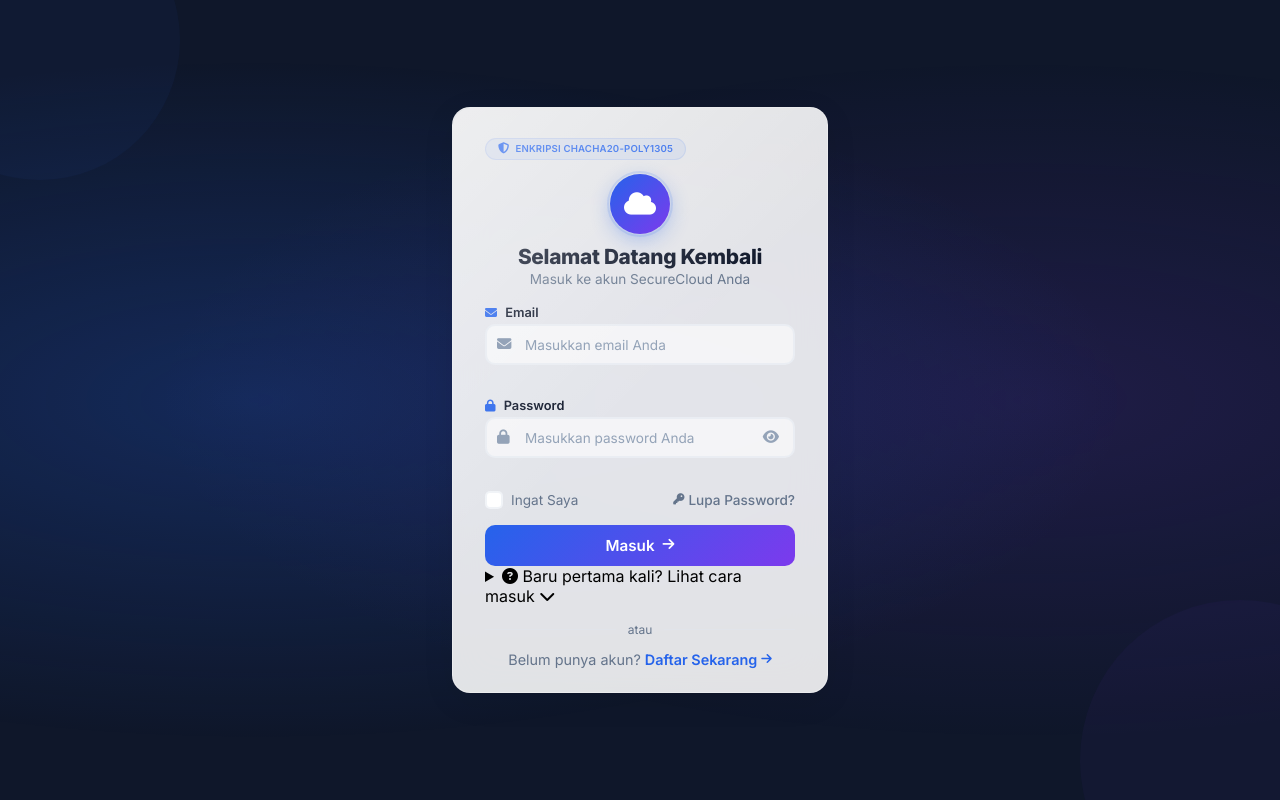
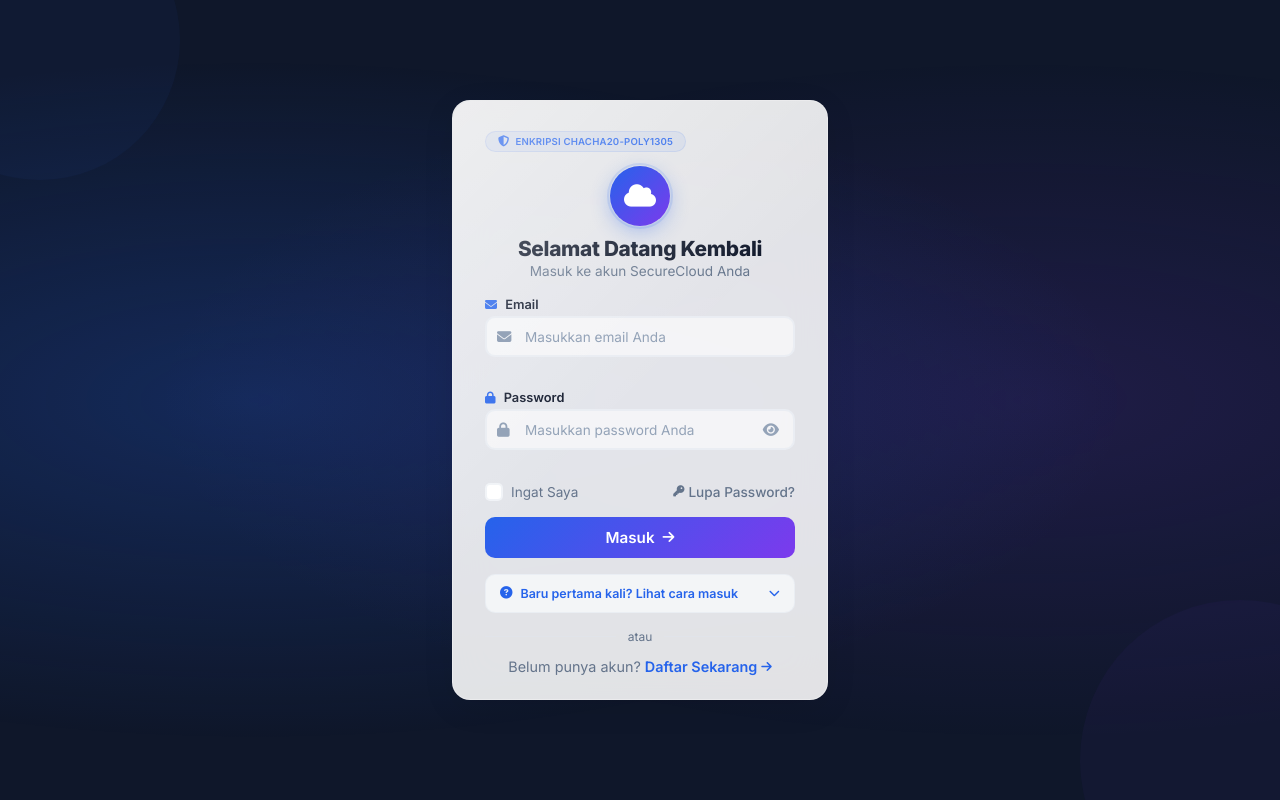
Before and after one commit to Ahfande/ChachaDrive, a Django app: page /login/ in a window 1280 px wide. Run offline with Django 4.2, Linux system fonts and the light colour scheme.

Commit message:
Update login.css

```diff
--- a/static/css/login.css
+++ b/static/css/login.css
@@ -928,3 +928,277 @@ body::before {
         transform: translateX(6px);
     }
 }
+/* ============================================
+   KOMPONEN PANDUAN PENGGUNA (tambahan revisi)
+   ============================================ */
+
+/* --- Akordeon bantuan --- */
+.help-accordion {
+    margin-top: 16px;
+    border: 1px solid var(--border);
+    border-radius: var(--radius-sm);
+    background: rgba(248, 250, 252, 0.8);
+    overflow: hidden;
+}
+
+.help-accordion summary {
+    display: flex;
+    align-items: center;
+    gap: 8px;
+    padding: 11px 14px;
+    cursor: pointer;
+    list-style: none;
+    font-size: 0.78rem;
+    font-weight: 600;
+    color: var(--primary);
+    transition: var(--transition);
+}
+
+.help-accordion summary::-webkit-details-marker {
+    display: none;
+}
+
+.help-accordion summary:hover {
+    background: var(--primary-bg);
+}
+
+.help-accordion summary > span {
+    flex: 1;
+}
+
+.accordion-arrow {
+    font-size: 0.7rem;
+    transition: transform 0.3s ease;
+}
+
+.help-accordion[open] .accordion-arrow {
+    transform: rotate(180deg);
+}
+
+.help-accordion-body {
+    padding: 4px 14px 14px;
+    border-top: 1px solid var(--border);
+}
+
+/* --- Daftar langkah ringkas --- */
+.help-steps-mini {
+    margin: 12px 0 0;
+    padding-left: 18px;
+}
+
+.help-steps-mini li {
+    font-size: 0.78rem;
+    line-height: 1.6;
+    color: var(--text-muted);
+    margin-bottom: 7px;
+}
+
+.help-steps-mini strong {
+    color: var(--text-dark);
+    font-weight: 600;
+}
+
+.help-mini-note {
+    display: flex;
+    gap: 8px;
+    margin-top: 12px;
+    padding: 10px 12px;
+    border-radius: var(--radius-sm);
+    background: rgba(245, 158, 11, 0.1);
+    border: 1px solid rgba(245, 158, 11, 0.25);
+    font-size: 0.74rem;
+    line-height: 1.55;
+    color: var(--text-muted);
+}
+
+.help-mini-note i {
+    color: #F59E0B;
+    margin-top: 2px;
+}
+
+.help-mini-note strong {
+    color: var(--text-dark);
+}
+
+/* --- Kotak catatan --- */
+.help-note-box {
+    display: flex;
+    gap: 11px;
+    margin-top: 14px;
+    padding: 13px 15px;
+    border-radius: var(--radius-sm);
+    background: var(--primary-bg);
+    border: 1px solid rgba(37, 99, 235, 0.18);
+    text-align: left;
+}
+
+.help-note-box > i {
+    font-size: 1rem;
+    color: var(--primary);
+    margin-top: 2px;
+}
+
+.help-note-box strong {
+    display: block;
+    font-size: 0.8rem;
+    color: var(--text-dark);
+    margin-bottom: 4px;
+}
+
+.help-note-box p {
+    font-size: 0.76rem;
+    line-height: 1.6;
+    color: var(--text-muted);
+    margin: 0;
+}
+
+.help-note-top {
+    margin: 0 0 18px;
+}
+
+/* --- Tautan unduh aplikasi autentikator --- */
+.help-app-links {
+    display: grid;
+    grid-template-columns: 1fr 1fr;
+    gap: 8px;
+    margin-top: 10px;
+}
+
+.app-link {
+    display: flex;
+    align-items: center;
+    gap: 9px;
+    padding: 9px 11px;
+    border-radius: var(--radius-sm);
+    border: 1px solid var(--border);
+    background: #fff;
+    text-decoration: none;
+    transition: var(--transition);
+}
+
+.app-link:hover {
+    border-color: var(--primary);
+    background: var(--primary-bg);
+    transform: translateY(-2px);
+}
+
+.app-link > i {
+    font-size: 1.2rem;
+    color: var(--primary);
+    flex-shrink: 0;
+}
+
+.app-link span {
+    display: flex;
+    flex-direction: column;
+    line-height: 1.3;
+    min-width: 0;
+}
+
+.app-link strong {
+    font-size: 0.74rem;
+    color: var(--text-dark);
+    white-space: nowrap;
+    overflow: hidden;
+    text-overflow: ellipsis;
+}
+
+.app-link small {
+    font-size: 0.65rem;
+    color: var(--text-muted);
+}
+
+@media (max-width: 480px) {
+    .help-app-links {
+        grid-template-columns: 1fr;
+    }
+}
+
+/* ============================================
+   PERBAIKAN LAYOUT (revisi)
+   - Halaman bisa di-scroll saat konten panjang
+   - Kartu unduh aplikasi tidak melebihi lebar kotak
+   ============================================ */
+
+/* --- 1. Scroll vertikal --- */
+html {
+    overflow-y: auto;
+}
+
+body {
+    overflow-x: hidden;
+    overflow-y: auto;
+    align-items: flex-start;   /* cegah bagian atas terpotong saat konten tinggi */
+    height: auto;
+}
+
+/* margin auto menengahkan kotak saat layar masih longgar,
+   tanpa memotong bagian atas saat konten lebih tinggi dari layar */
+.container {
+    margin: auto;
+}
+
+/* --- 2. Cegah konten panduan meluber ke samping --- */
+.help-note-box,
+.help-accordion,
+.help-accordion-body,
+.setup-step {
+    min-width: 0;
+    max-width: 100%;
+}
+
+.help-note-box > div {
+    flex: 1 1 auto;
+    min-width: 0;
+}
+
+.help-note-box p,
+.help-accordion-body p,
+.help-steps-mini li {
+    overflow-wrap: break-word;
+    word-break: break-word;
+}
+
+.help-app-links {
+    grid-template-columns: repeat(auto-fit, minmax(0, 1fr));
+    width: 100%;
+}
+
+.app-link {
+    min-width: 0;
+    overflow: hidden;
+}
+
+.app-link span {
+    flex: 1 1 auto;
+    min-width: 0;
+    overflow: hidden;
+}
+
+.app-link strong,
+.app-link small {
+    display: block;
+    min-width: 0;
+    white-space: nowrap;
+    overflow: hidden;
+    text-overflow: ellipsis;
+}
+
+/* Pada layar sempit, satu kartu per baris agar teks utuh */
+@media (max-width: 640px) {
+    .help-app-links {
+        grid-template-columns: 1fr;
+    }
+
+    .app-link strong,
+    .app-link small {
+        white-space: normal;
+    }
+}
+
+/* --- 3. Kotak utama boleh tumbuh ke bawah --- */
+.login-box,
+.register-box,
+.totp-box {
+    overflow: visible;
+}
```
